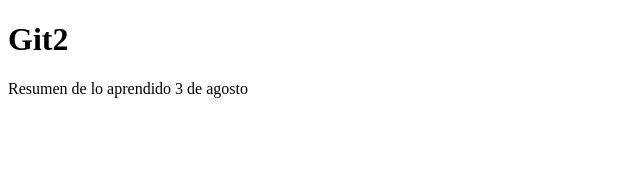
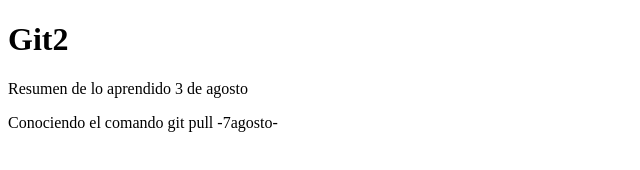
Before and after one commit to ANUAR-Gimenez-Tolosa/Practica1_con_DaniCode, a plain HTML site: page index.html in a window 1280 px wide. Shown: the whole page, without its empty margins (0-640 px from the left). Drawn offline with Linux system fonts and the light colour scheme.

Commit message:
Sigo con el aprendizaje de Git -7 agosto-

```diff
--- a/index.html
+++ b/index.html
@@ -8,5 +8,6 @@
 <body>
     <h1>Git2</h1>
     <p>Resumen de lo aprendido 3 de agosto</p>
+    <p>Conociendo el comando git pull -7agosto-</p>
 </body>
 </html>
```
